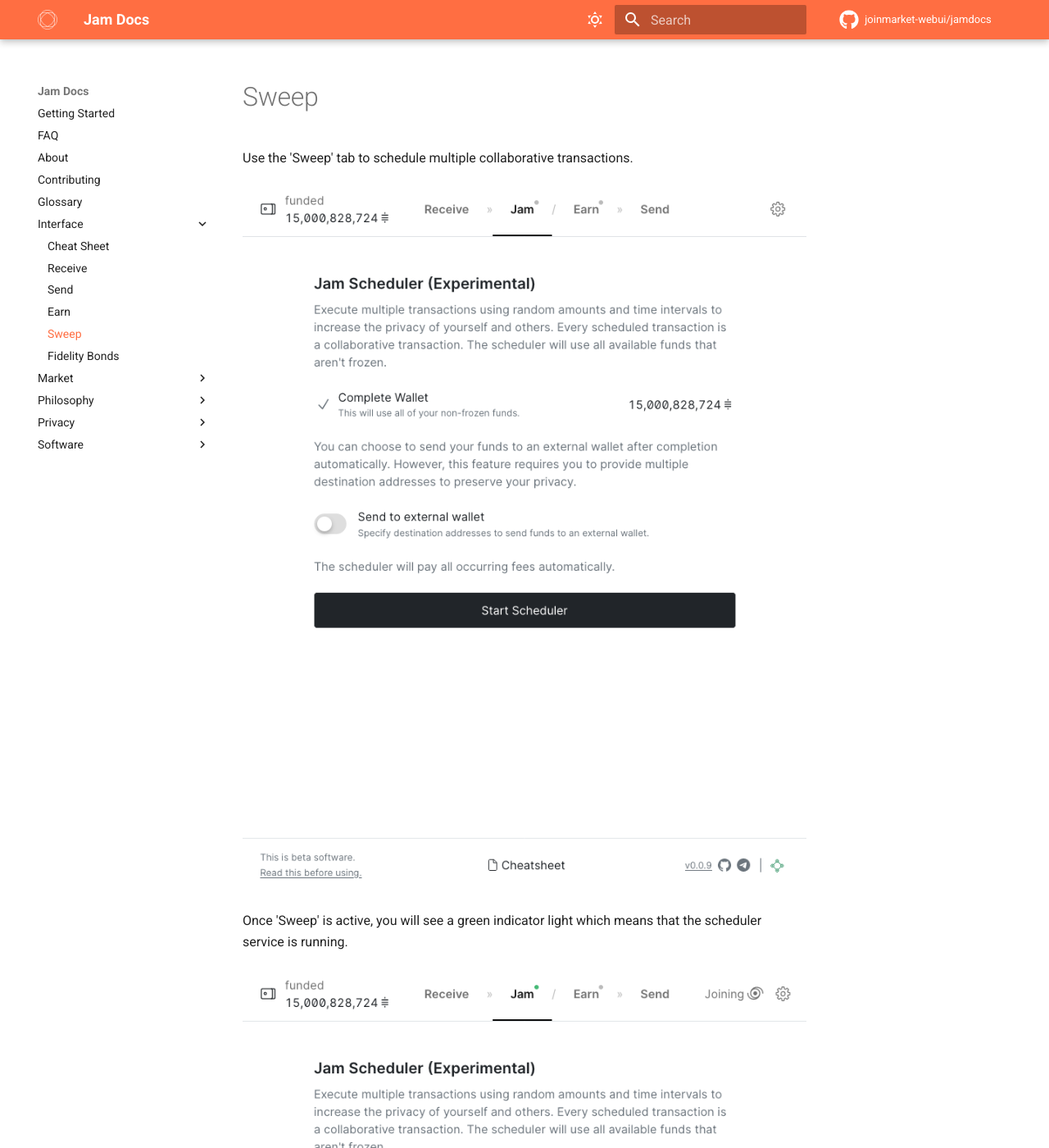
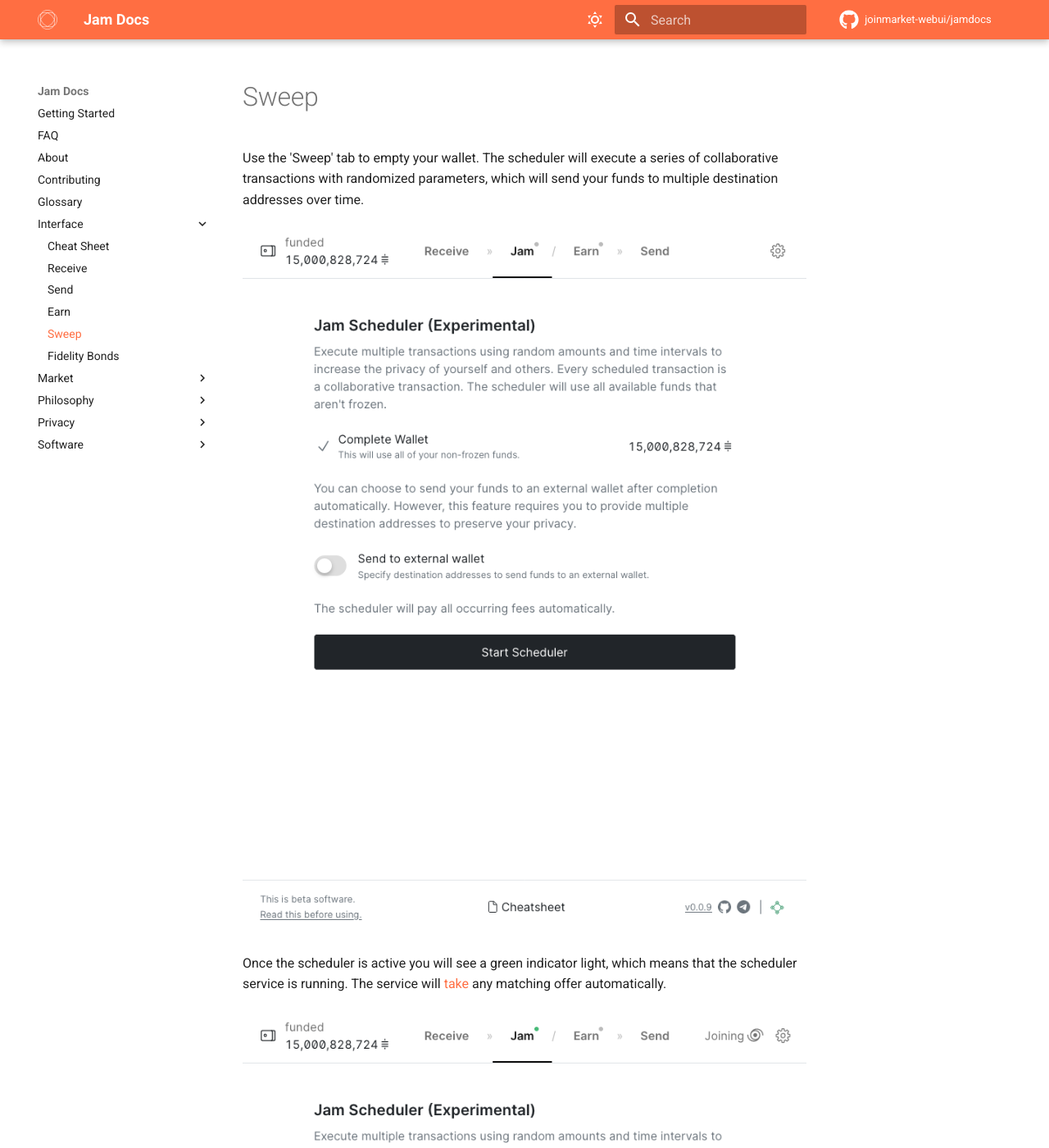
Before and after one commit to joinmarket-webui/jamdocs, an MkDocs documentation site: the page built from docs/interface/04-sweep.md, in a window 1280 px wide and 1400 px high. Shown: the whole window at 82% size. Built offline with MkDocs 1.6.1 and Material for MkDocs 9.7.7, drawn with Linux system fonts in a browser that asks for light colours; nearby versions of some CDN libraries; comment, search, counter and statistics services are not loaded.

Commit message:
feat: update send/earn/sweep

```diff
--- a/docs/interface/04-sweep.md
+++ b/docs/interface/04-sweep.md
@@ -1,13 +1,18 @@
 # Sweep
 
-Use the 'Sweep' tab to schedule multiple collaborative transactions.
+Use the 'Sweep' tab to empty your wallet. The scheduler will execute a series of
+collaborative transactions with randomized parameters, which will send your
+funds to multiple destination addresses over time.
 
 ![](../assets/interface/jam.png#only-dark)
 
 ![](../assets/interface/jam-light.png#only-light)
 
-Once 'Sweep' is active, you will see a green indicator light which means that the
-scheduler service is running.
+Once the scheduler is active you will see a green indicator light, which means
+that the scheduler service is running. The service will [take][taker] any
+matching offer automatically.
+
+[taker]: /glossary/#taker
 
 ![](../assets/interface/jam-running.png#only-dark)
 
```
Also changed, not shown: docs/interface/02-send.md (+3 -3 lines), docs/interface/03-earn.md (+2 -2 lines).
